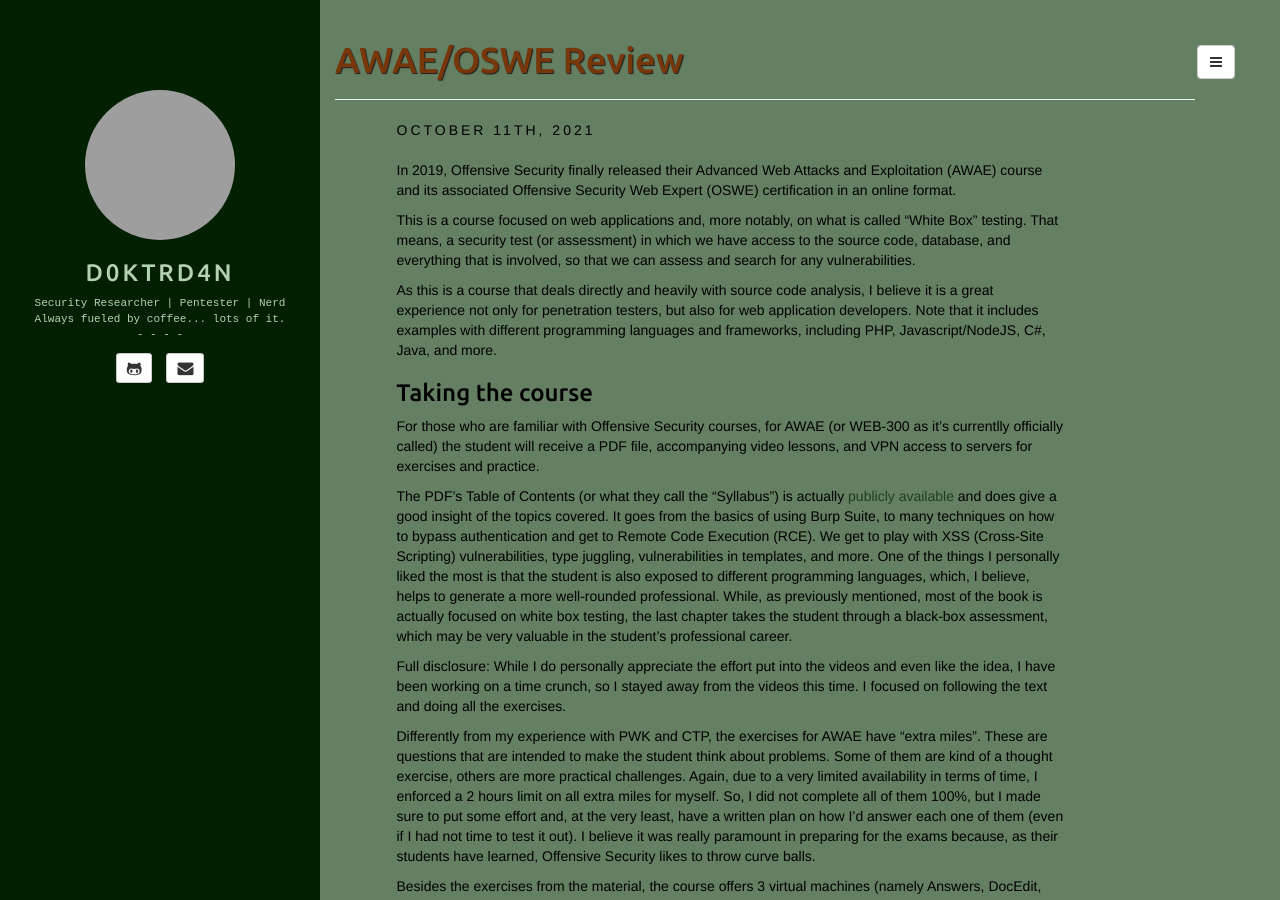
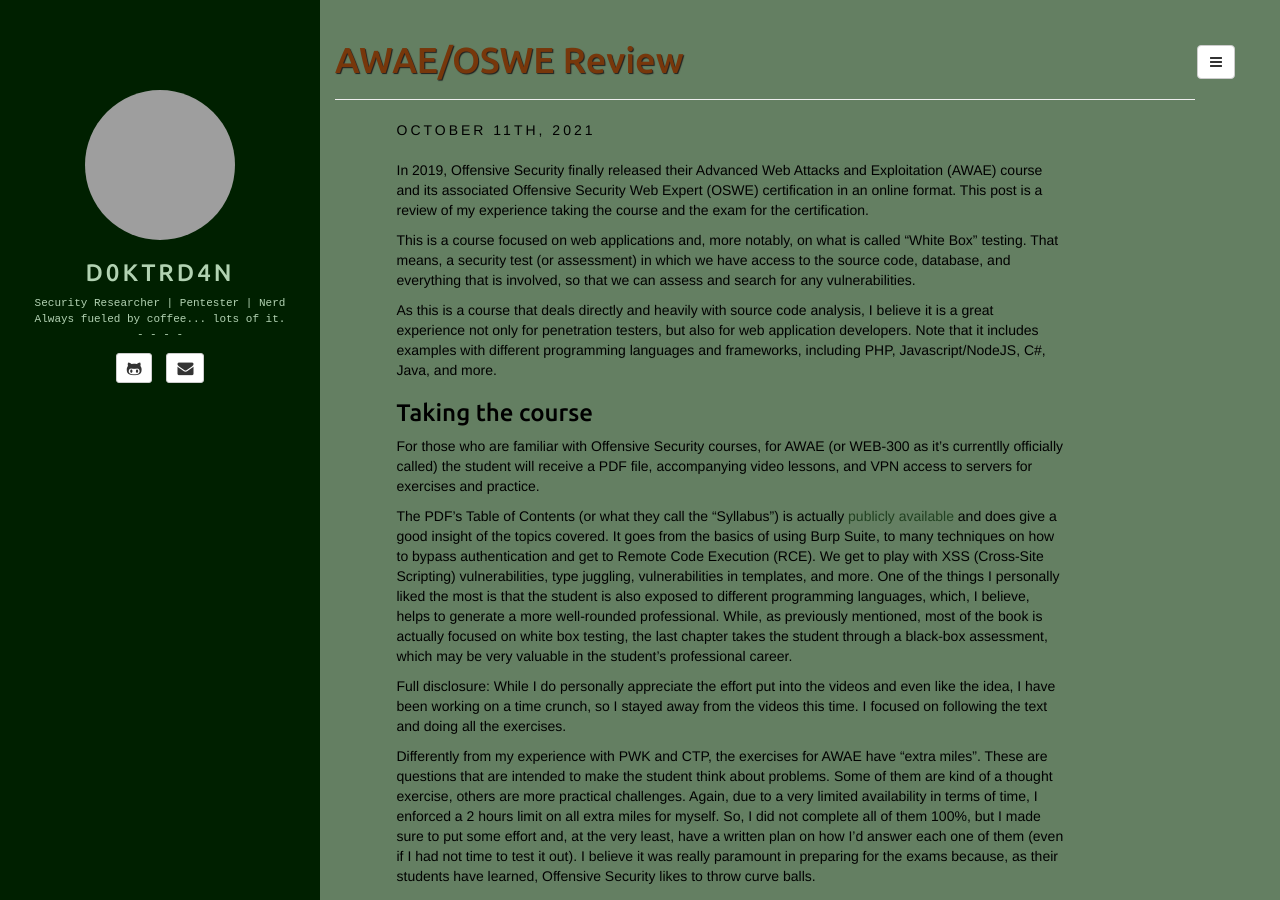
Before and after one commit to d0ktrd4n/d0ktrd4n.github.io, a Jekyll site: the page built from _posts/2021-10-11-AWAE-OSWE-Review.md, in a window 1280 px wide and 900 px high. Built offline with Jekyll 4.4.1, drawn with Linux system fonts in a browser that asks for light colours; grey boxes are pictures that could not be loaded.

Commit message:
Update 2021-10-11-AWAE-OSWE-Review.md

```diff
--- a/_posts/2021-10-11-AWAE-OSWE-Review.md
+++ b/_posts/2021-10-11-AWAE-OSWE-Review.md
@@ -7,7 +7,7 @@ fullview: true
 comments: false
 ---
 
-In 2019, Offensive Security finally released their Advanced Web Attacks and Exploitation (AWAE) course and its associated Offensive Security Web Expert (OSWE) certification in an online format.
+In 2019, Offensive Security finally released their Advanced Web Attacks and Exploitation (AWAE) course and its associated Offensive Security Web Expert (OSWE) certification in an online format. This post is a review of my experience taking the course and the exam for the certification.
 
 This is a course focused on web applications and, more notably, on what is called "White Box" testing. That means, a security test (or assessment) in which we have access to the source code, database, and everything that is involved, so that we can assess and search for any vulnerabilities.
 
```
